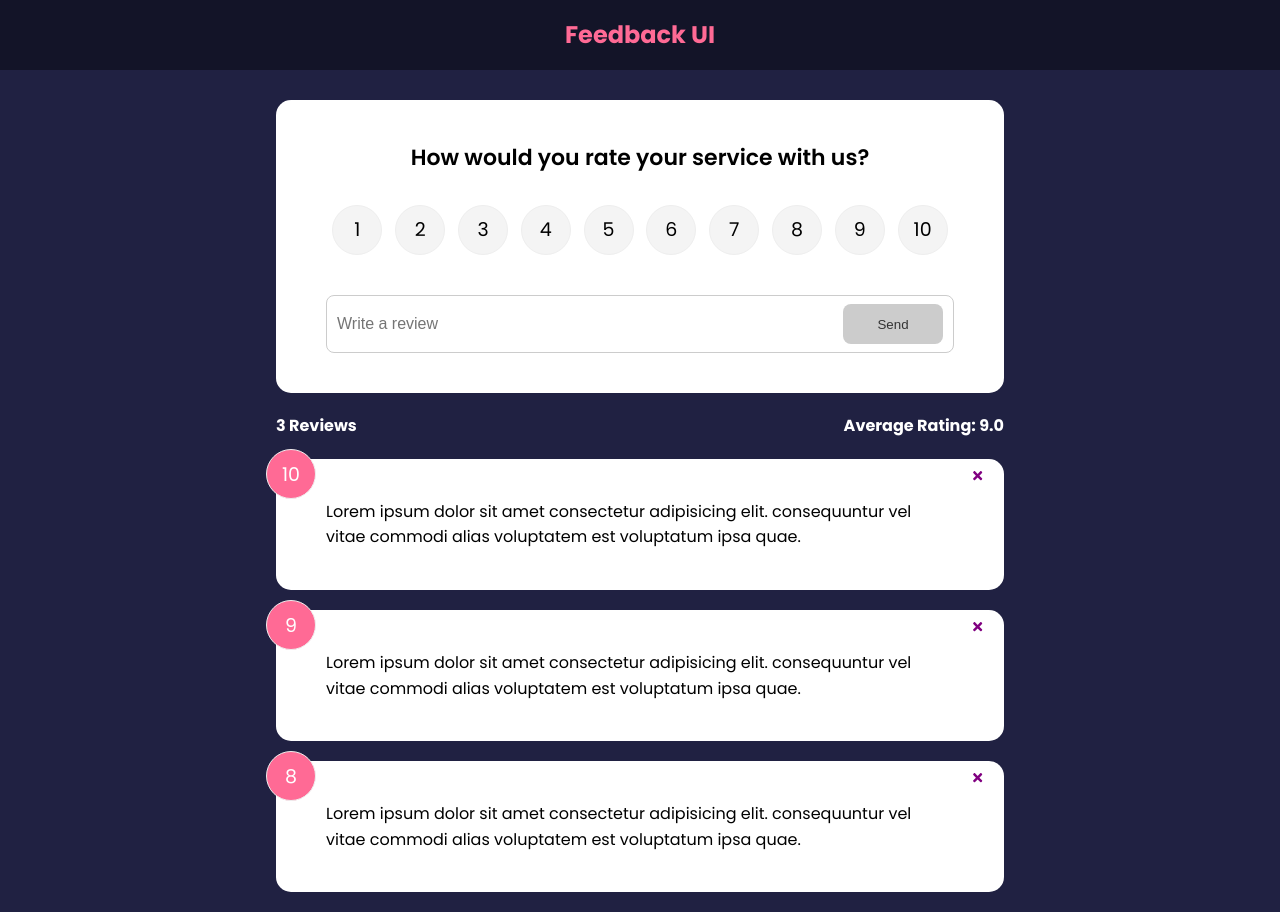
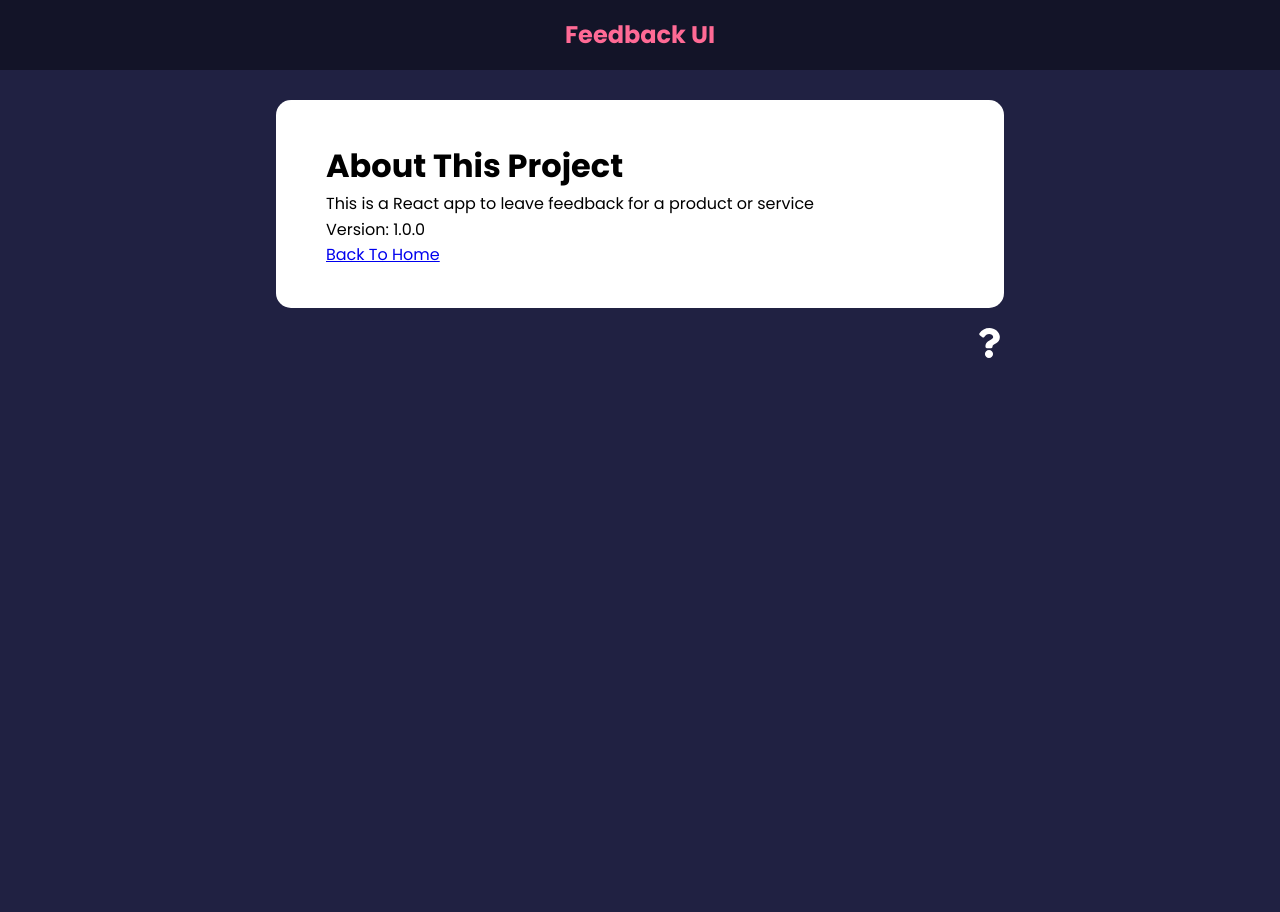
Before and after one commit to daniel7050/Feedback-UI, a React (Vite) app in the folder Feedback-app/: page /about in a window 1280 px wide. After the commit the page ends 800 px from the top, so only its background shows below. Built offline with nearby package versions, Linux system fonts and the light colour scheme.

Commit message:
I created component for the about page and used react router to connect both the home page to the about page

```diff
--- a/Feedback-app/package.json
+++ b/Feedback-app/package.json
@@ -13,6 +13,7 @@
     "react": "^18.2.0",
     "react-dom": "^18.2.0",
     "react-icons": "^4.8.0",
+    "react-router-dom": "^6.0.2",
     "uuid": "^9.0.0"
   },
   "devDependencies": {
--- a/Feedback-app/src/App.jsx
+++ b/Feedback-app/src/App.jsx
@@ -1,10 +1,13 @@
 import { v4 as uuidv4} from 'uuid'
+import {BrowserRouter as Router, Route, Routes} from 'react-router-dom'
 import { useState } from 'react'
 import Header from "./components/Header"
 import FeedbackList from "./components/FeedbackList"
 import FeedbackStats from "./components/FeedbackStats"
 import FeedbackForm from './components/FeedbackForm'
 import FeedbackData from "./Data/FeedbackData"
+import AboutLinkIcon from './components/AboutLinkIcon'
+import AboutPage from './pages/AboutPage'
 
 function App () {
     const [feedback, setFeedback] = useState(FeedbackData)
@@ -21,14 +24,27 @@
     }
 
 
-    return <>
+    return (
+    <Router>
         <Header/>
         <div className="container">
-            <FeedbackForm handleAdd={addFeedback}/>
-            <FeedbackStats feedback= {feedback} />
-            <FeedbackList feedback= {feedback} handleDelete= {deleteFeedback}/>
+            <Routes>
+                <Route exact path='/' element={
+                    <>
+                    <FeedbackForm handleAdd={addFeedback}/>
+                    <FeedbackStats feedback= {feedback} />
+                    <FeedbackList feedback= {feedback} handleDelete= {deleteFeedback}/>
+                    </>
+                }>
+
+                </Route>
+                <Route path='/about' element={<AboutPage/>}/>
+            </Routes>
+
+            <AboutLinkIcon/>
         </div>
-    </>
+    </Router>
+    )
 
 }
 
--- /dev/null
+++ b/Feedback-app/src/components/AboutLinkIcon.jsx
@@ -0,0 +1,14 @@
+import { FaQuestion } from 'react-icons/fa'
+import {Link} from 'react-router-dom'
+
+function AboutLinkIcon() {
+  return (
+    <div className="about-link">
+        <Link to="/about">
+            <FaQuestion size={30} />
+        </Link>
+    </div>
+  )
+}
+
+export default AboutLinkIcon
--- /dev/null
+++ b/Feedback-app/src/pages/AboutPage.jsx
@@ -0,0 +1,18 @@
+import Card from "../components/shared/Card"
+import {Link} from 'react-router-dom'
+
+function AboutPage() {
+  return <Card>
+    <div>
+        <h1>About This Project</h1>
+        <p>This is a React app to leave feedback for a product or service</p>
+        <p>Version: 1.0.0</p>
+
+        <p>
+            <Link to='/'>Back To Home</Link>
+        </p>
+    </div>
+  </Card>
+}
+
+export default AboutPage
```
Also changed, not shown: 1 other file (tests, documents, lock files or other folders).
